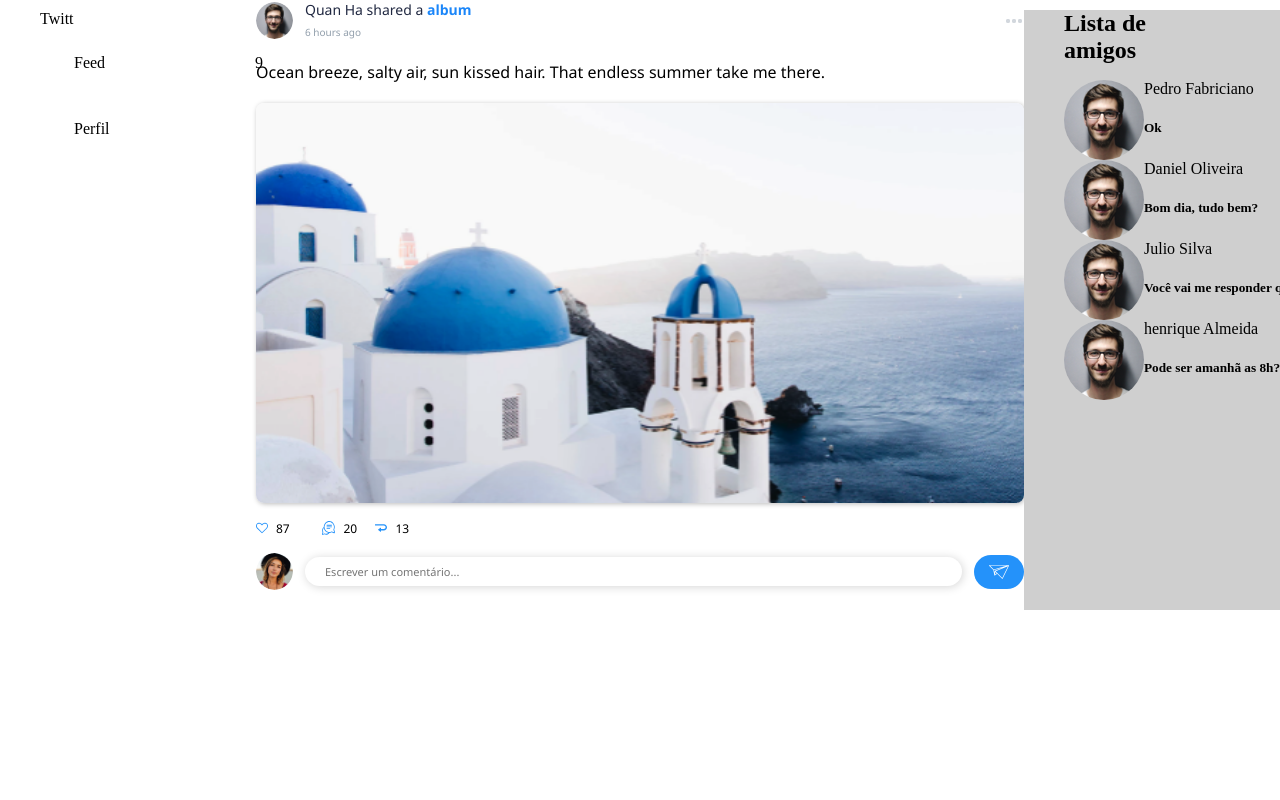
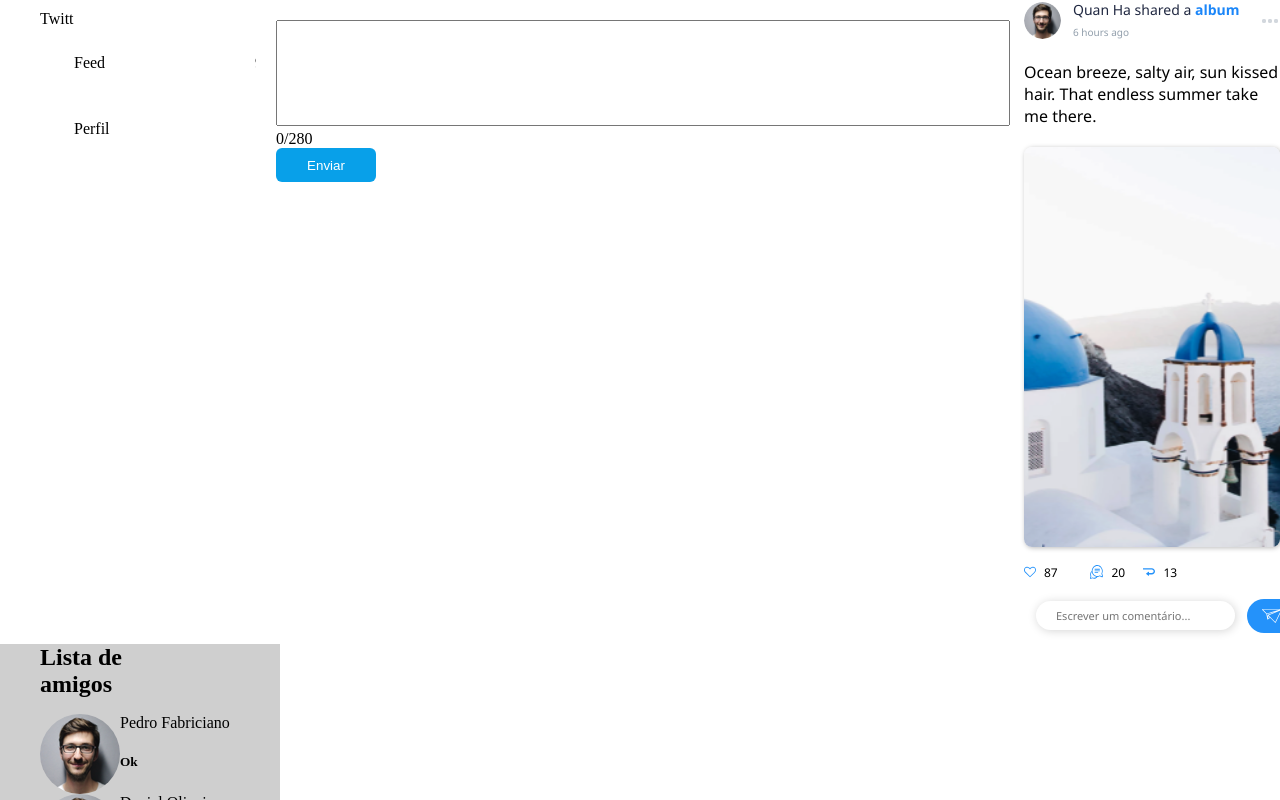
Before and after one commit to lucas-thedev/tecweb-twit, an Angular app in the folder Twit/: page / in a window 1280 px wide. Shown: the top 800 px of the page. Built offline with nearby package versions, Linux system fonts and the light colour scheme.

Commit message:
added create tweet

```diff
--- a/Twit/src/app/app.component.html
+++ b/Twit/src/app/app.component.html
@@ -1,5 +1,6 @@
 <div class="container">
     <app-menu></app-menu>
+    <app-create-twit></app-create-twit>
     <app-post></app-post>
     <app-friends></app-friends>
 </div>
```
